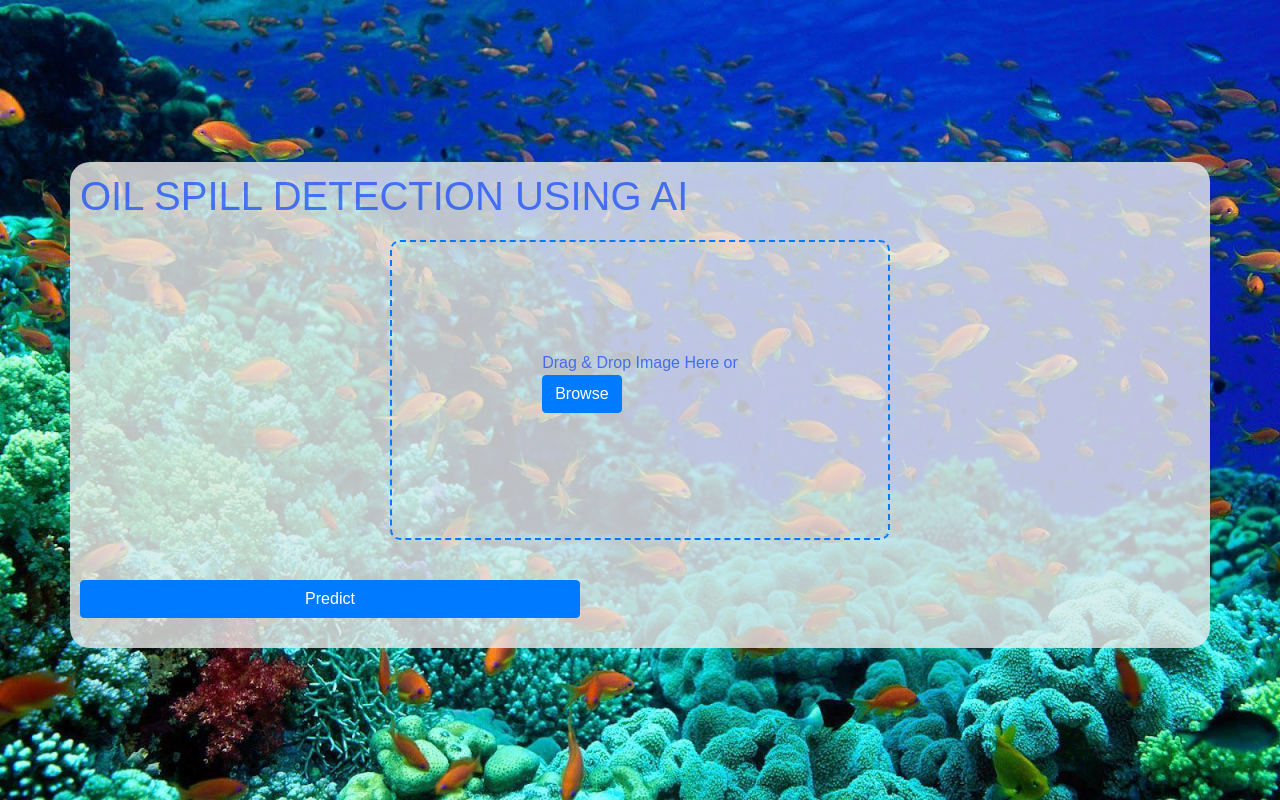
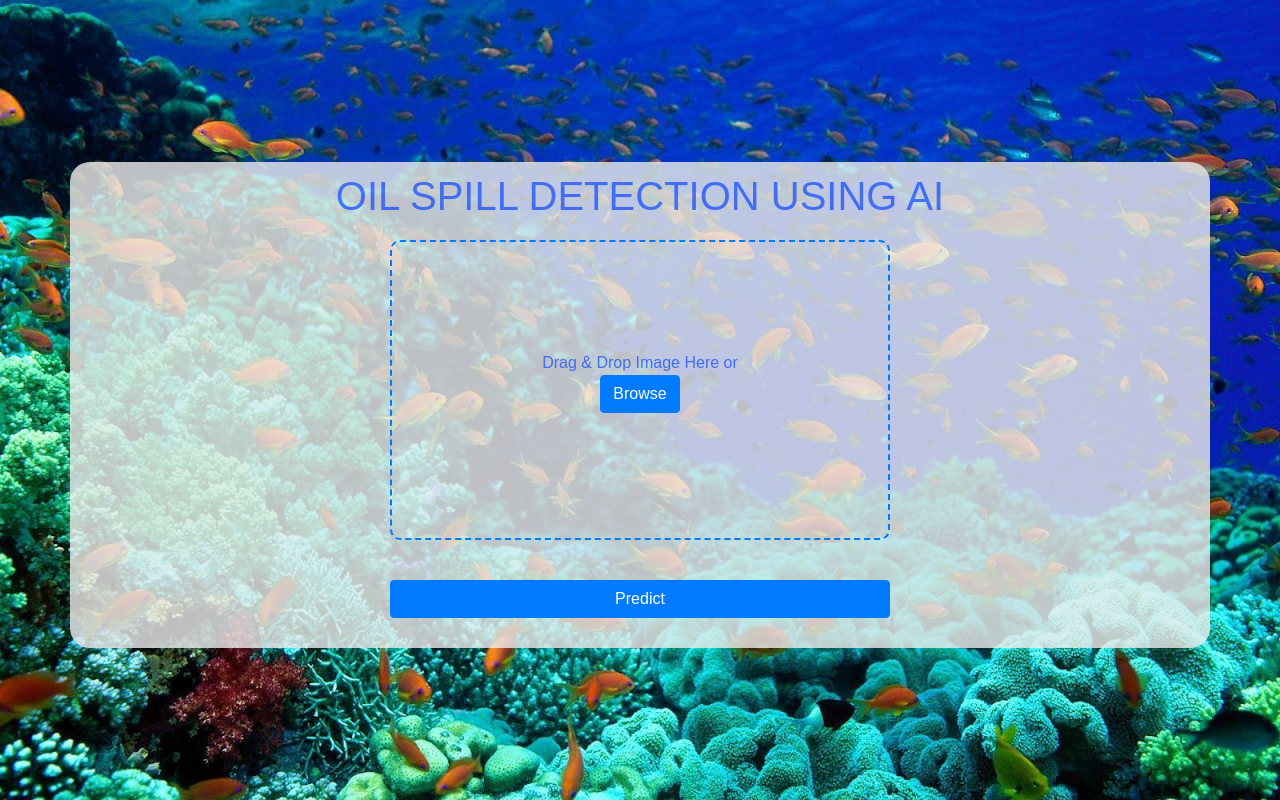
Before and after one commit to Likith-2004/Mini-Project-oil-spill-detection, a Flask app: page / in a window 1280 px wide. Run offline with Flask 3, Linux system fonts and the light colour scheme; some libraries are stand-ins or nearby versions.

Commit message:
Add files via upload

```diff
--- a/templates/index.html
+++ b/templates/index.html
@@ -14,11 +14,10 @@
             display: flex;
             justify-content: center;
             align-items: center;
+            font-family: Bahnschrift, Arial, sans-serif;
             height: 100vh;
+            text-align: center;
             color: rgba(2, 61, 255, 0.655);
-    font-family: Arial, sans-serif;
-    background-color: #f4f4f4; /* Optional fallback color */
-    padding: 50px;
         }
         .container {
             margin-top: 10px;
```
Lines whose indentation alone changed are shown as unchanged.
